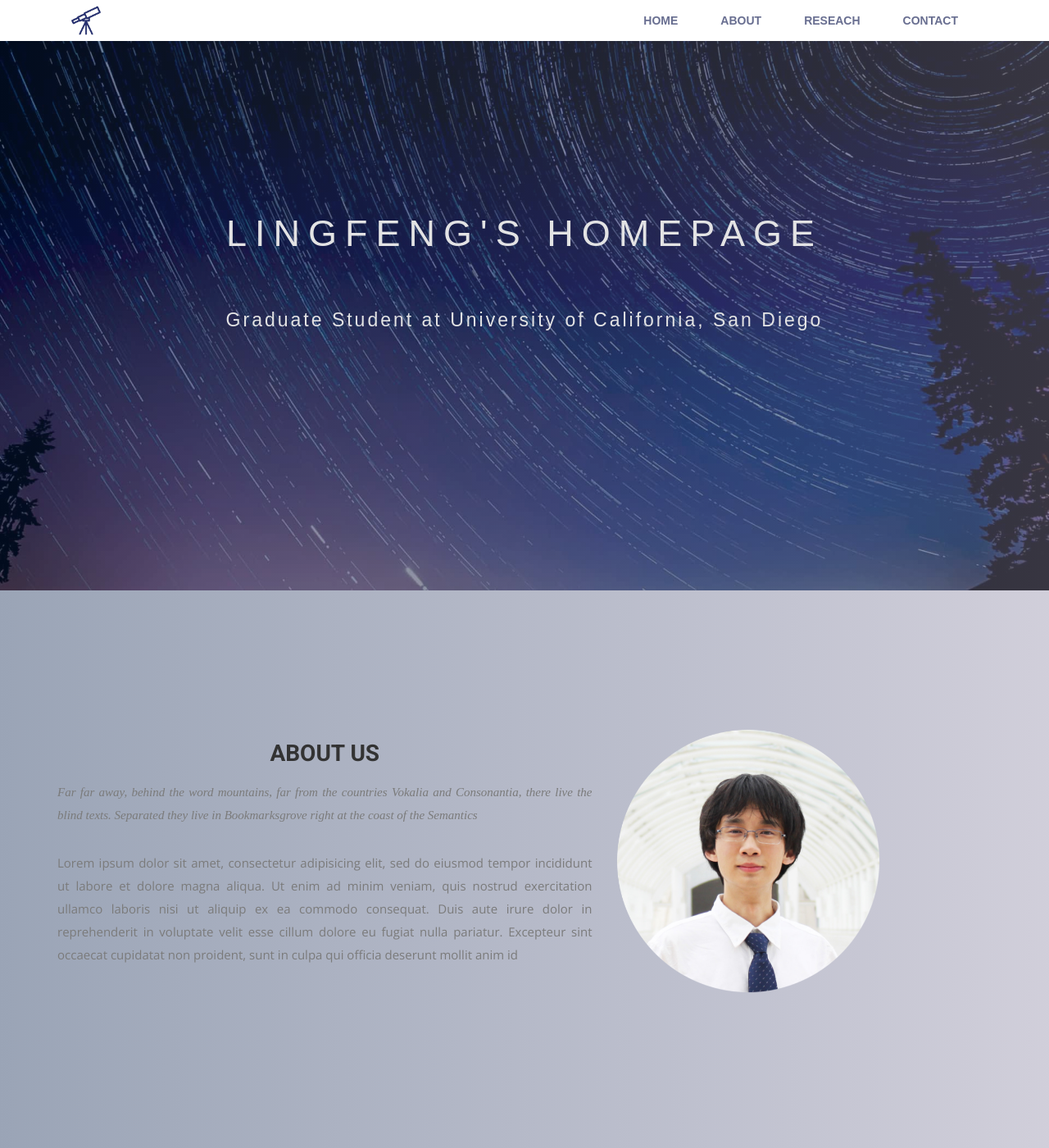
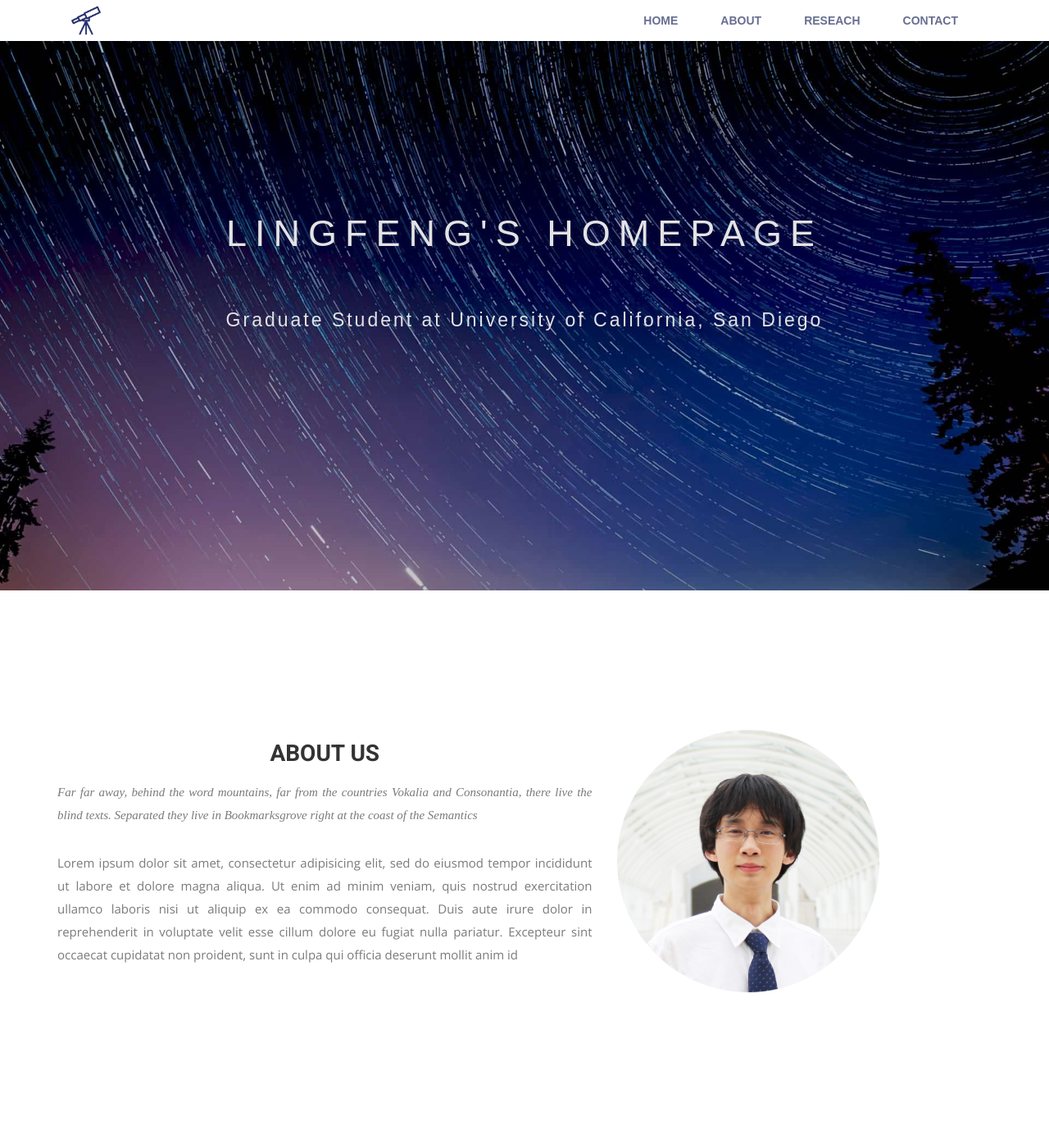
Before and after one commit to wei-lingfeng/lingfeng-wei.github.io, a Jekyll site: the page built from index.html, in a window 1280 px wide and 1400 px high. Shown: the whole window at 82% size. Built offline with Jekyll 4.4.1, drawn with Linux system fonts in a browser that asks for light colours; nearby versions of some CDN libraries; some web fonts are replaced.

Commit message:
Update airspace.css

```diff
--- a/css/airspace.css
+++ b/css/airspace.css
@@ -112,7 +112,7 @@ font header .navbar-default .navbar-nav li a:hover {
 }
 #slider:before {
   content: "";
-  position: fixed;
+  position: relative;
   z-index = -1;
   left: 0;
   top: 0;
@@ -120,13 +120,11 @@ font header .navbar-default .navbar-nav li a:hover {
   right: 0;
   width: 100%;
   height: 100%;
-  /*background: url("../img/slider-bg.jpg");
-  background-size: cover;*/
   background: linear-gradient(to left, #8b86a3, #031c49);
   opacity: 0.4;
 }
 
-#slider:after {
+/*#slider:after {
   content: "";
   position: fixed;
   z-index = -1;
@@ -136,7 +134,7 @@ font header .navbar-default .navbar-nav li a:hover {
   right: 0;
   width: 100%;
   height: 100%;
-}
+}*/
 
 #slider .block {
   color: #E3E3E4;
```
